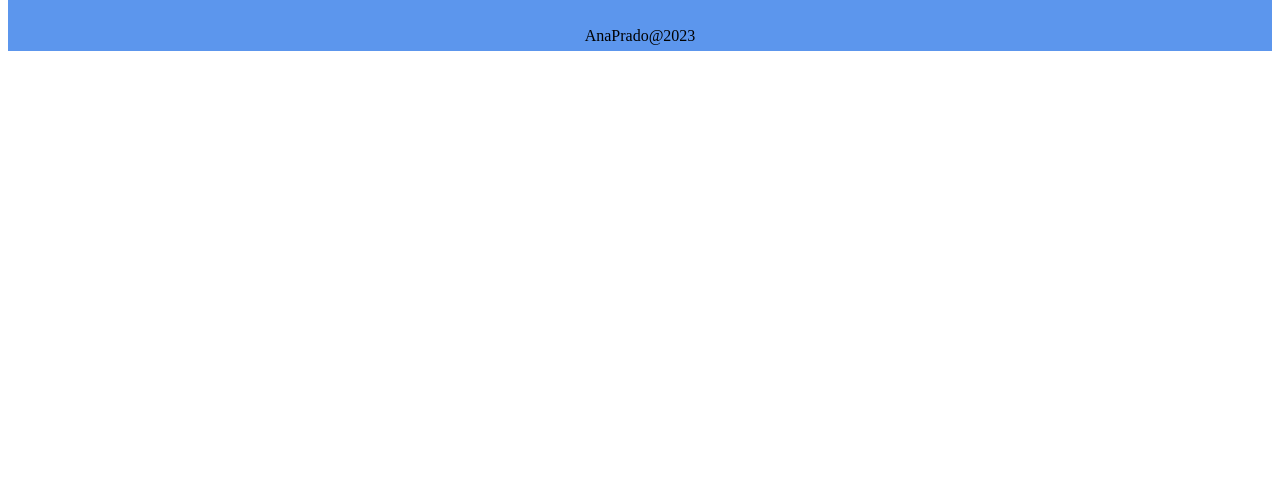
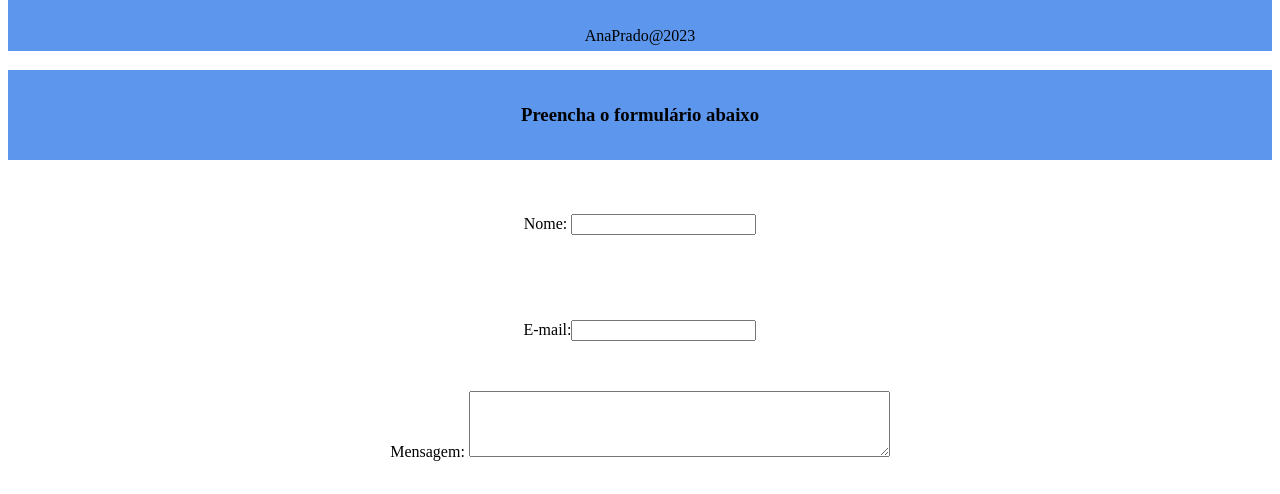
Before and after one commit to anadantasp/FIAP, a React (Create React App) app in the folder Wellington Cidade/checkpoint/loja-esportes/: page /contato in a window 1280 px wide. Shown: the part 968-1462 px from the top of the page. Before the commit the page ends 1029 px from the top, so only its background shows below. Built offline with nearby package versions, Linux system fonts and the light colour scheme.

Commit message:
adicionando componente contato

```diff
--- a/Wellington Cidade/checkpoint/loja-esportes/src/App.js
+++ b/Wellington Cidade/checkpoint/loja-esportes/src/App.js
@@ -1,6 +1,7 @@
 import Navbar from './componentes/navbar'
 import Footer from './componentes/footer'
 import Home from './componentes/home'
+import Contato from './componentes/contato'
 
 function App() {
   return (
@@ -8,6 +9,7 @@ function App() {
       <Navbar/>
       <Home/>
       <Footer/>
+      <Contato/>
 
     </>
   );
--- /dev/null
+++ b/Wellington Cidade/checkpoint/loja-esportes/src/componentes/contato.js
@@ -0,0 +1,12 @@
+function Contato(){
+    return(
+        <div>
+            <h3>Preencha o formulário abaixo</h3>
+            <p>Nome: <input type="text"/></p>
+            <p>E-mail:<input type="text"/></p>
+            <p>Mensagem: <textarea rows="4" cols="50"></textarea></p>
+        </div>
+    )
+}
+
+export default Contato
```
